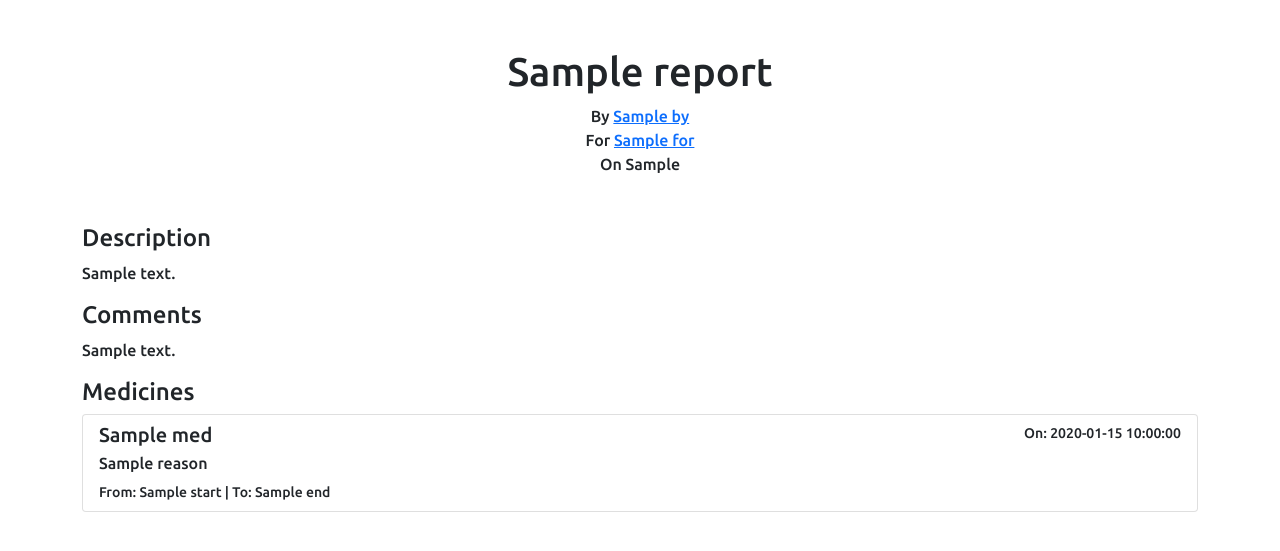
After one commit to natyavidhan/DosisPy, a Flask app: template templates/doctors/reports/medical/view.html in a window 1280 px wide. The commit adds this page. Shown: the top 551 px of the page. Run offline with Flask 2, Linux system fonts and the light colour scheme; the template is opened without the code that fills it: most values are stand-ins (such as "Sample title", 1, 10 or a date in 2020); parts of the project's set-up code (start-up, migrations or seed data) failed here and were passed over.

Commit message:
Doctors can now view med report in brief

```diff
--- a/app.py
+++ b/app.py
@@ -133,6 +133,8 @@ def doctorView(id):
         if user["type"] == "user":
             doctor = database.getUser(id)
             return render_template('patients/doctorview.html', user = user, doctor = doctor)
+        return redirect(url_for('index'))
+    return redirect(url_for('index'))
 
 @app.route('/patient/<id>')
 def patientView(id):
@@ -141,6 +143,8 @@ def patientView(id):
         if user["type"] == "doctor":
             patient = database.getUser(id)
             return render_template('doctors/patientview.html', user = user, patient = patient)
+        return redirect(url_for('index'))
+    return redirect(url_for('index'))
 
 @app.route('/reports/medical', methods=['GET'])
 def medicalReport():
@@ -198,6 +202,24 @@ def newMedicalReport():
                 patient = database.getUser(data["for"])
                 if patient:
                     database.addMedicalReport(data)
+                    return redirect(url_for('medicalReport'))
+                return jsonify({"error": "Patient does not exist"})
+        return jsonify({"error": "User is not a doctor"})
+    return redirect(url_for('index'))
+
+@app.route('/reports/medical/<id>', methods=['GET', 'POST'])
+def viewMedicalReport(id):
+    if 'user' in session:
+        user = database.getUser(session['user']['_id'])
+        report = database.getMedicalReport(session['user']['_id'], id)
+        if report:
+            if user["type"] == "user":
+                return render_template('patients/reports/medical/view.html', user = user, report = report)
+            else:
+                return render_template('doctors/reports/medical/view.html', user = user, report = report)
+        else:
+            return redirect(url_for('medicalReport'))
+    return redirect(url_for('index'))
 
 def handle_authorize(remote, token, user_info):
     if database.userExists(user_info['email']):
--- a/templates/doctors/patientview.html
+++ b/templates/doctors/patientview.html
@@ -23,7 +23,7 @@
             <ol class="list-group list-group-numbered">
                 {% for medrep in patient.medicalReports %}
                     {% if medrep.by == user._id %}
-                        <li class="list-group-item">{{medrep["heading"]}}</li>
+                        <a href="/reports/medical/{{medrep['_id']}}"><li class="list-group-item">{{medrep["heading"]}}</li></a>
                     {% endif %}
                 {% endfor %}
             </ol>
--- a/templates/doctors/reports/medical/medical.html
+++ b/templates/doctors/reports/medical/medical.html
@@ -10,7 +10,7 @@
         </div>
         <div class="list-group">
             {% for report in reports %}
-                <a href="#" class="list-group-item list-group-item-action">
+                <a href="/reports/medical/{{report['_id']}}" class="list-group-item list-group-item-action">
                     <div class="d-flex w-100 justify-content-between">
                         <h5 class="mb-1">{{report["heading"]}}</h5>
                         <small>{{report["on"]}}</small>
--- /dev/null
+++ b/templates/doctors/reports/medical/view.html
@@ -0,0 +1,33 @@
+{% extends 'base.html' %}
+{% block title %}
+    {{report["heading"]}}
+{% endblock title %}
+{% block content %}
+    <div class="container mt-5">
+        <div class="text-center">
+            <h1>{{report["heading"]}}</h1>
+            <span>By <a href="/doctor/{{report.by._id}}">{{report["by"]["name"]}}</a></span><br>
+            <span>For <a href="/patient/{{report.for._id}}">{{report["for"]["name"]}}</a></span><br>
+            <span>On {{report["on"]}}</span>
+        </div>
+        <div class="mt-5">
+            <h4>Description</h4>
+            <p>{{report["description"]}}</p>
+            <h4>Comments</h4>
+            <p>{{report["comments"]}}</p>
+            <h4>Medicines</h4>
+            <div class="list-group">
+            {% for med in report["medicines"] %}
+                <div class="list-group-item list-group-item">
+                    <div class="d-flex w-100 justify-content-between">
+                        <h5 class="mb-1">{{med['name']}}</h5>
+                        <small>On: {{med['time']}}</small>
+                    </div>
+                    <p class="mb-1">{{med['reason']}}</p>
+                    <small>From: {{med['start']}} | To: {{med['end']}}</small>
+                </div>
+                {% endfor %}
+            </div>
+        </div>
+    </div>
+{% endblock content %}
```
Also changed, not shown: models.py (+16 -0 lines).
